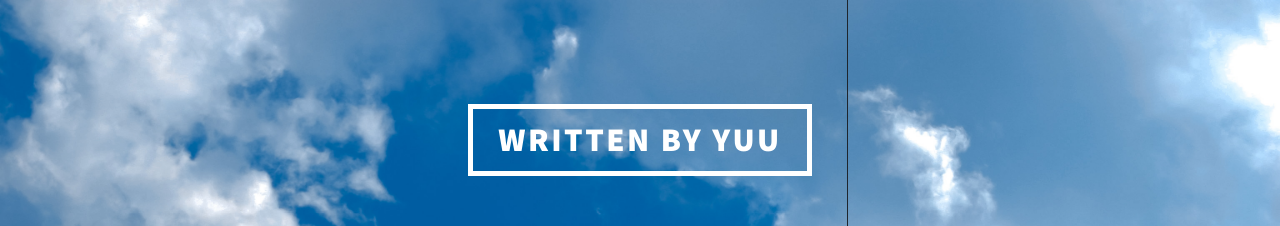
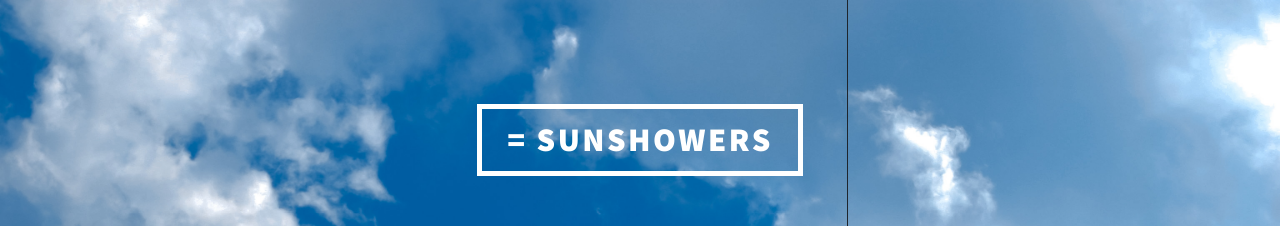
Before and after one commit to 1toguchi/ytksy.github.io, a plain HTML site: page 2018/12/05/hello-world/index.html in a window 1280 px wide. Shown: the top 226 px of the page. Drawn offline with nearby package versions, Linux system fonts and the light colour scheme; some packages are replaced by stand-ins of ours; a script that the page names is missing.

Commit message:
Site updated: 2018-12-05 17:52:21

```diff
--- a/2018/12/05/hello-world/index.html
+++ b/2018/12/05/hello-world/index.html
@@ -81,7 +81,7 @@
         <!-- Intro 头部显示 e -->
         <!-- Header 头部logo start -->
         <header id="header">
-    <a href="/" class="logo">Written by yuu</a>
+    <a href="/" class="logo">= sunshowers</a>
 </header>
         <!-- Nav 导航条 start -->
         <nav id="nav" class="special">
```
Also changed, not shown: 2018/12/05/test/index.html (+1 -1 lines), archives/2018/12/index.html (+1 -1 lines), archives/2018/index.html (+1 -1 lines), archives/index.html (+1 -1 lines), index.html (+1 -1 lines).
